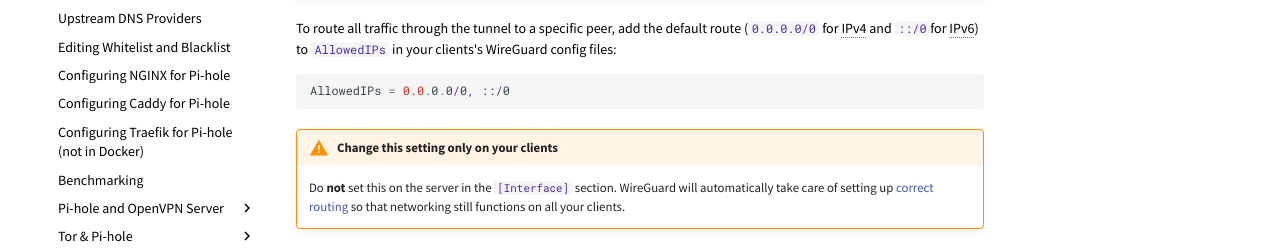
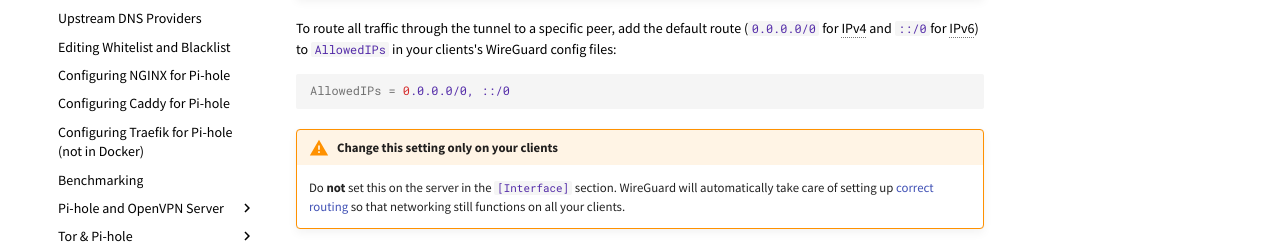
Before and after one commit to pi-hole/docs, an MkDocs documentation site: the page built from docs/guides/wireguard/route-everything.md, in a window 1280 px wide and 1190 px high. Shown: the part 709-960 px from the top of the window. Built offline with MkDocs 1.6.1 and Material for MkDocs 9.7.7, drawn with Linux system fonts in a browser that asks for light colours; comment, search, counter and statistics services are not loaded.

Commit message:
Use bash instead of toml as syntax highlighting scheme for WireGuard configuration
Signed-off-by: DL6ER <dl6er@dl6er.de>

````diff
--- a/docs/guides/wireguard/internal.md
+++ b/docs/guides/wireguard/internal.md
@@ -4,7 +4,7 @@
 
 Enable IP forwarding on your server by removing the comments in front of
 
-```toml
+```bash
 net.ipv4.ip_forward = 1
 net.ipv6.conf.all.forwarding = 1
 ```
@@ -19,8 +19,8 @@
 
 If you see the options repeated like
 
-```plain
-net.ipv4.ip_forward=1
+```bash
+net.ipv4.ip_forward = 1
 net.ipv6.conf.all.forwarding = 1
 ```
 
@@ -35,7 +35,7 @@
 
 On your server, add the following to the `[INTERFACE]` section of your `/etc/wireguard/wg0.conf`:
 
-```toml
+```bash
 PostUp = iptables -w -t nat -A POSTROUTING -o eth0 -j MASQUERADE; ip6tables -w -t nat -A POSTROUTING -o eth0 -j MASQUERADE
 PostDown = iptables -w -t nat -D POSTROUTING -o eth0 -j MASQUERADE; ip6tables -w -t nat -D POSTROUTING -o eth0 -j MASQUERADE
 ```
@@ -55,14 +55,14 @@
 
 Change the allowed addresses in your `/etc/wireguard/wg0.conf` from
 
-```toml
+```bash
 [Peer]
 AllowedIPs = 10.100.0.1/32, fd08:4711::1/64
 ```
 
 to
 
-```toml
+```bash
 [Peer]
 AllowedIPs = 10.100.0.0/24, fd08:4711::/64, 192.168.2.0/24
 ```
@@ -73,7 +73,7 @@
 
 Do the same you did above for the server also in the `[Interface]` section of all clients you want to have this feature:
 
-```toml
+```bash
 [Peer]
 AllowedIPs = 10.0.0.0/24, fd08:4711::/64, 192.168.2.0/24
 ```
--- a/docs/guides/wireguard/route-everything.md
+++ b/docs/guides/wireguard/route-everything.md
@@ -16,7 +16,7 @@
 
 To route all traffic through the tunnel to a specific peer, add the default route (`0.0.0.0/0` for IPv4 and `::/0`for IPv6) to `AllowedIPs` in your clients's WireGuard config files:
 
-```toml
+```bash
 AllowedIPs = 0.0.0.0/0, ::/0
 ```
 
````
Also changed, not shown: docs/guides/wireguard/client.md (+2 -2 lines), docs/guides/wireguard/faq.md (+2 -2 lines), docs/guides/wireguard/server.md (+1 -1 lines).
